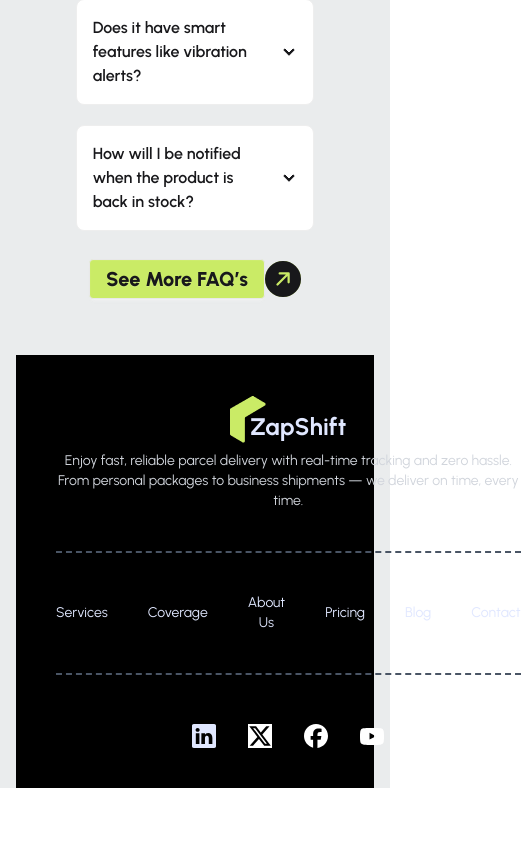
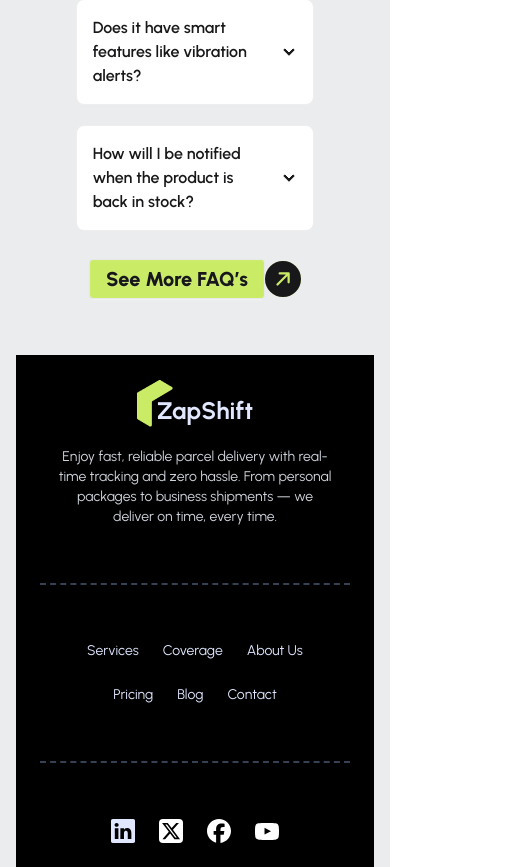
Before and after one commit to Maneulislam/Zap-Shift-Client, a React (Vite) app: page / in a window 390 px wide. Shown: the part 6897-7764 px from the top of the page, 521 px wide, since content can reach past the window. Before the commit the page ends 7685 px from the top, so only its background shows below. Built offline with nearby package versions, Linux system fonts and the light colour scheme.

Commit message:
Some update

```diff
--- a/src/pages/Shared/Footer/Footer.jsx
+++ b/src/pages/Shared/Footer/Footer.jsx
@@ -6,59 +6,42 @@ import { GrYoutube } from "react-icons/gr";
 
 const Footer = () => {
     return (
-        <footer className="footer footer-horizontal bg-black footer-center bg text-primary-content p-10">
-            <aside>
-
-                <Logo></Logo>
-
-                <p className="text-gray-300 max-w-xl">
+        <footer className="footer footer-horizontal bg-black footer-center text-primary-content p-6 sm:p-8 lg:p-16">
+            <aside className="flex flex-col items-center px-4">
+                <Logo />
+                <p className="text-gray-300 max-w-xl mt-3 text-sm sm:text-base text-center">
                     Enjoy fast, reliable parcel delivery with real-time tracking and zero hassle. From personal packages to business shipments — we deliver on time, every time.
                 </p>
-
             </aside>
 
+            <div className="w-full max-w-6xl border-t-2 border-dashed border-gray-700 my-4"></div>
 
-            <div className="w-full max-w-6xl border-t-2 border-dashed border-gray-600 "></div>
-
-
-            <div >
-                <ul className="flex items-center gap-10">
-                    <li><NavLink>Services</NavLink></li>
-                    <li><NavLink>Coverage</NavLink></li>
-                    <li><NavLink>About Us</NavLink></li>
-                    <li><NavLink>Pricing</NavLink></li>
-                    <li><NavLink>Blog</NavLink></li>
-                    <li><NavLink>Contact</NavLink></li>
+            <div className="w-full px-4">
+                <ul className="flex flex-wrap justify-center items-center gap-6 sm:gap-10 text-sm sm:text-base">
+                    <li><NavLink to="/services" className="hover:text-gray-400 transition-colors">Services</NavLink></li>
+                    <li><NavLink to="/coverage" className="hover:text-gray-400 transition-colors">Coverage</NavLink></li>
+                    <li><NavLink to="/about" className="hover:text-gray-400 transition-colors">About Us</NavLink></li>
+                    <li><NavLink to="/pricing" className="hover:text-gray-400 transition-colors">Pricing</NavLink></li>
+                    <li><NavLink to="/blog" className="hover:text-gray-400 transition-colors">Blog</NavLink></li>
+                    <li><NavLink to="/contact" className="hover:text-gray-400 transition-colors">Contact</NavLink></li>
                 </ul>
-
             </div>
 
+            <div className="w-full max-w-6xl border-t-2 border-dashed border-gray-700 my-4"></div>
 
-            <div className="w-full max-w-6xl border-t-2 border-dashed border-gray-600 "></div>
-
-
-
-
-            <nav><div className="border-t border-dashed border-gray-100 max-w-full ">
-            </div>
-                <div className="grid grid-flow-col gap-8">
-                    <a>
+            <nav className="flex flex-col items-center">
+                <div className="grid grid-flow-col gap-6 sm:gap-8">
+                    <a href="#linkedin" aria-label="LinkedIn" className="hover:opacity-80 transition-opacity">
                         <BsLinkedin className="w-6 h-6" />
-
-
                     </a>
-                    <a>
-                        <FaXTwitter className="w-6 h-6 bg-white text-black" />
-
+                    <a href="#twitter" aria-label="Twitter" className="hover:opacity-80 transition-opacity">
+                        <FaXTwitter className="w-6 h-6 bg-white text-black rounded p-0.5" />
                     </a>
-                    <a>
+                    <a href="#facebook" aria-label="Facebook" className="hover:opacity-80 transition-opacity">
                         <FaFacebook className="w-6 h-6 text-white" />
-
                     </a>
-
-                    <a>
+                    <a href="#youtube" aria-label="YouTube" className="hover:opacity-80 transition-opacity">
                         <GrYoutube className="w-6 h-6 text-white" />
-
                     </a>
                 </div>
             </nav>
--- a/src/pages/Shared/NavBar/NavBar.jsx
+++ b/src/pages/Shared/NavBar/NavBar.jsx
@@ -7,6 +7,9 @@ const NavBar = () => {
     const links = [
         <li><NavLink>Services</NavLink></li>,
         <li><NavLink>Coverage</NavLink></li>,
+        <li><NavLink>About Us</NavLink></li>,
+        <li><NavLink>Pricing</NavLink></li>,
+        <li><NavLink>Be a rider</NavLink></li>
 
 
     ]
```
